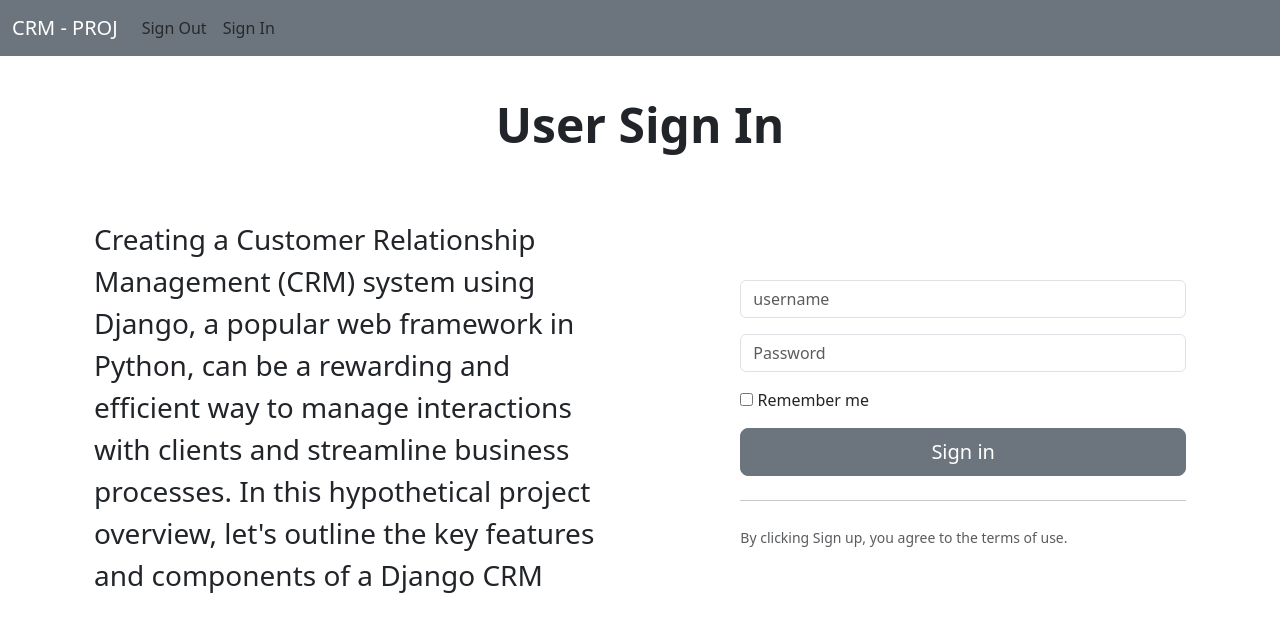
After one commit to Ogierumua/Crmproject, a Django app: page /signin in a window 1280 px wide. The commit adds this page. Shown: the top 632 px of the page. Run offline with Django 5.2, Linux system fonts and the light colour scheme.

Commit message:
go to views.py in the app directory, import authenticate, login and logout from django.contrib.auth for authentication, then we want django to flash in and out messages when one signs in or out by importing messages from django.contrib, go to urls.py and create in your app directory and create a path for sigin, go to views.py and create a function logic for signin go to template directory and create a signin.html file to render the signin details

```diff
--- a/crmapp/Templates/base.html
+++ b/crmapp/Templates/base.html
@@ -2,7 +2,7 @@
 <html lang="en">
 <head>
   <meta charset="UTF-8" />
-  <title>Hello, world!</title>
+  <title>CRM PROJECT</title>
   <meta name="viewport" content="width=device-width,initial-scale=1" />
   <meta name="description" content="" />
   <link rel="icon" href="favicon.png">
@@ -12,6 +12,17 @@
     {% include "nav.html" %}
     <div class="container">
     </br>
+    {% if messages %}
+    {% for message in messages %}
+
+    <div class="alert alert-warning alert-dismissible fade show" role="alert">
+      {{ message }}
+      <button type="button" class="btn-close" data-bs-dismiss="alert" aria-label="Close"></button>
+    </div>
+
+    {% endfor %}
+
+    {% endif %}
 
     {% block content %}
 
@@ -19,5 +30,6 @@
   {% endblock %}
     </div>
 <script src="https://cdn.jsdelivr.net/npm/bootstrap@5.3.1/dist/js/bootstrap.bundle.min.js" integrity="sha384-HwwvtgBNo3bZJJLYd8oVXjrBZt8cqVSpeBNS5n7C8IVInixGAoxmnlMuBnhbgrkm" crossorigin="anonymous"></script>
+
 </body>
 </html>
--- a/crmapp/Templates/nav.html
+++ b/crmapp/Templates/nav.html
@@ -1,19 +1,27 @@
-<nav class="navbar navbar-expand-lg navbar-dark bg-dark">
+<nav class="navbar navbar-expand-lg navbar-secondary bg-secondary">
     <div class="container-fluid">
-      <a class="navbar-brand" href="{% url 'index' %}">CRM PROJ</a>
+      <a class="navbar-brand" href="{% url 'index' %}" style = "color:white;">CRM - PROJ</a>
       <button class="navbar-toggler" type="button" data-bs-toggle="collapse" data-bs-target="#navbarScroll" aria-controls="navbarScroll" aria-expanded="false" aria-label="Toggle navigation">
         <span class="navbar-toggler-icon"></span>
       </button>
       <div class="collapse navbar-collapse" id="navbarScroll">
         <ul class="navbar-nav me-auto my-2 my-lg-0 navbar-nav-scroll" style="--bs-scroll-height: 100px;">
+
+
+
+
           <li class="nav-item">
-            <a class="nav-link active" aria-current="page" href="#">Home</a>
-          </li>
-          <li class="nav-item">
-            <a class="nav-link" href="#">Link</a>
+            <a class="nav-link" href="{% url 'signin' %}">Sign Out</a>
           </li>
 
 
+
+          <li class="nav-item">
+            <a class="nav-link" href="{% url 'signin' %}">Sign In</a>
+          </li>
+
+
+        </ul>
 
 
       </div>
--- /dev/null
+++ b/crmapp/Templates/signin.html
@@ -0,0 +1,55 @@
+{% extends 'base.html' %}
+
+{% block content %}
+
+<div class="container">
+  {% if user.is_authenticated %}
+  <h3>Hello {{firstname}}</h3>
+  <h3>You are Succesfully logged in</h3>
+  <button class = "btn btn-secondary"><a href = "/signout">SignOut</a></button>
+  {% else %}
+
+
+    <form method = "POST" action = "/signin">
+
+        {% csrf_token %}
+        <div class="row align-items-center g-lg-3 py-3">
+          <h1 class="display-5 fw-bold text-center mb-5">User Sign In</h1>
+          <div class="col-lg-7 text-center text-lg-start">
+
+            <p class="col-lg-10 fs-3">Creating a Customer Relationship Management (CRM) system using Django,
+              a popular web framework in Python, can be a rewarding and efficient way to manage interactions with
+              clients and streamline business processes.
+              In this hypothetical project overview, let's outline the key features and components of a Django CRM</p>
+          </div>
+          <div class="col-md-10 mx-auto col-lg-5">
+
+              <div class=" mb-3">
+                <input type="text" class="form-control"  placeholder="username" name= "username" required>
+
+              </div>
+              <div class=" mb-3">
+                <input type="password" class="form-control"  placeholder="Password" name = "password" required>
+
+              </div>
+              <div class="checkbox mb-3">
+                <label>
+                  <input type="checkbox" value="remember-me"> Remember me
+                </label>
+              </div>
+              <button class="w-100 btn btn-lg btn-secondary" type="submit">Sign in</button>
+              <hr class="my-4">
+              <small class="text-muted">By clicking Sign up, you agree to the terms of use.</small>
+
+          </div>
+        </div>
+
+
+
+
+    </form>
+
+    </div>
+
+    {% endif %}
+    {% endblock %}
--- /dev/null
+++ b/crmapp/Templates/signup.html
@@ -0,0 +1 @@
+<h1>welcome</h2>
--- a/crmapp/urls.py
+++ b/crmapp/urls.py
@@ -4,5 +4,9 @@ from . import views
 
 
 urlpatterns = [
-    path('', views.index, name='index')
+    path('', views.index, name='index'),
+    path('signout', views.signout, name='signout'),
+    path('signin', views.signin, name='signin'),
+    path('signup', views.signup, name='signup'),
+    path('back', views.back, name='back')
 ]
--- a/crmapp/views.py
+++ b/crmapp/views.py
@@ -1,12 +1,82 @@
-from django.shortcuts import render
+from django.shortcuts import render, redirect
 import mysql.connector
+from django.contrib.auth import authenticate, login, logout
+from django.contrib import messages
 
 
 con = mysql.connector.connect(host = 'localhost', user = 'root', password = 'Hailmary@12345.', database = 'crmbase')
 cursor = con.cursor()
 
+
+
 def index(request):
 
-    return render(request, 'index.html', {})
+    return render(request, 'index.html')
+
+
+def signin(request):
+    if request.method == 'POST':
+        username = request.POST['username']
+        password = request.POST['password']
+
+        user = authenticate(request, username = username, password = password)
+        if user is not None:
+            login(request, user)
+            messages.success(request, "You have been successfully logged in")
+            return redirect('signin')
+        else:
+            messages.warning(request, "you were not sucessfully logged in bad credentials")
+            return redirect('signin')
+    else:
+        return render(request, 'signin.html')
+
+def signup(request):
+
+    return render(request, 'signup.html')
+
+def signout(request):
+    logout(request)
+    messages.success(request, "you have been Logged out successfully")
+    return redirect('index')
+
+
+
+def back(request):
+
+    return render(request, 'index.html')
+
+
+"""
+def index(request):
+    if request.method == "POST":
+        username = request.POST['username']
+        password = request.POST['password']
+
+        user = authenticate(request, username = username, password = password)
+        if user is not None:
+            login(request, user)
+            messages.success(request, "you have successfully logged in")
+            return redirect('index')
+        else:
+            messages.warning(request, "You were not successfully looged in enter correct credentials")
+            return redirect('index')
+    else:
+        return render(request, 'index.html', {})
+
+
+
+
+def logout(request):
+    logout(request)
+    messages.success(request, "you have successfully logged out")
+    return redirect("index")
+
+#def index(request):
+
+     #return render(request, 'index.html', {})
+
+
+
+"""
 
 # Create your views here.
```
Also changed, not shown: crmapp/Templates/index.html (+33 -1 lines).
